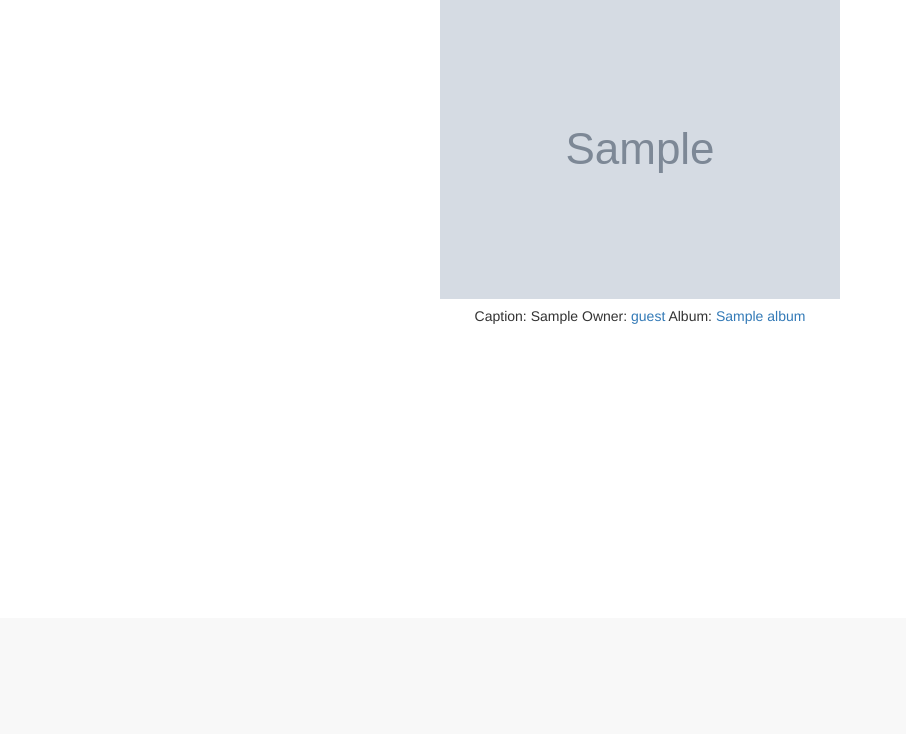
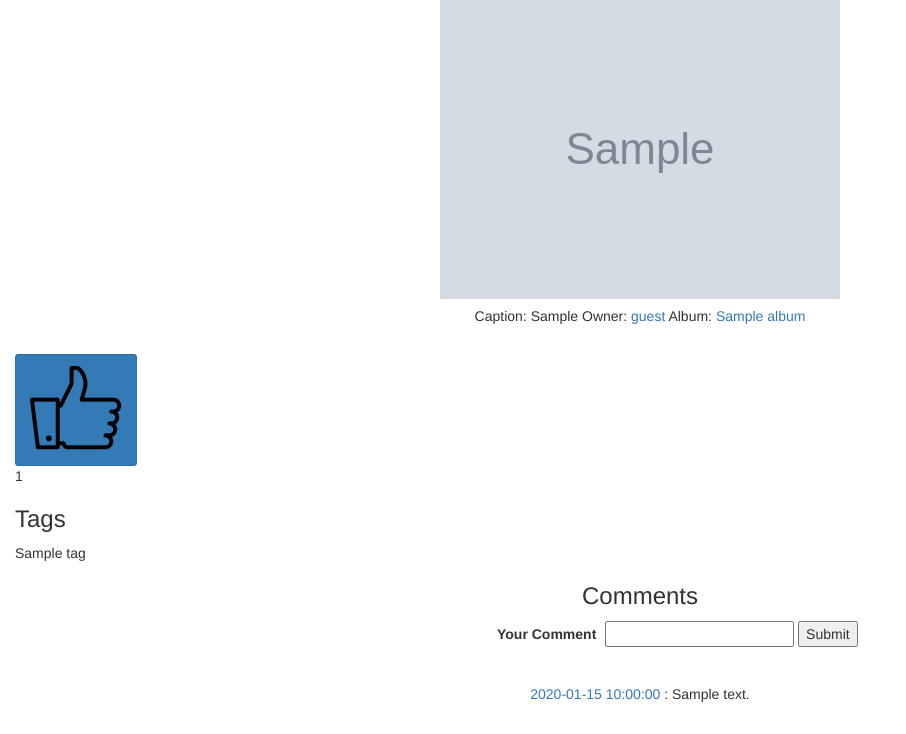
Before and after one commit to EvenGu/photo-share, a Flask app: page /photo/1 in a window 1280 px wide. Shown: the part 182-916 px from the top of the page, without its empty margins (0-906 px from the left). Before the commit the page ends 506 px from the top, so only its background shows below. Run offline with Flask 2, Linux system fonts and the light colour scheme; data comes from the database, SQL or seed files in the repository; tables that the repository leaves empty hold one stand-in row (values such as "Sample post"); grey boxes marked "Sample" are stand-in pictures; some libraries are stand-ins or nearby versions.

Commit message:
update show tags and comment

```diff
--- a/PhotoShare/app.py
+++ b/PhotoShare/app.py
@@ -222,10 +222,9 @@ def findu(uid):
     name = cursor.fetchone()[0]
     cursor.execute("select * from albums where uid='{0}'".format(uid))
     albums=cursor.fetchall()
-    print(albums)
 
     return render_template('MyProfile.html',message=name+"'s mainpage",uname=getUserFname(),
-                           uid=getCurrentUserId(),albums=albums,profid=uid)
+                           uid=int(getCurrentUserId()),albums=albums,profid=int(uid))
 
 #album page
 @app.route('/album/<aid>',methods=['GET','POST'])
@@ -265,13 +264,15 @@ def photo(pid):
         photo=cursor.fetchone()
         cursor.execute("select aname from Albums a,photos p where p.pid='{0}' and a.aid=p.aid".format(pid))
         aname=cursor.fetchone()[0]
-        cursor.execute("select u.fname from users u,photos p,albums a where p.pid='{0}' and u.uid=a.uid and a.aid=p.aid".format(pid))
-        oname=cursor.fetchone()[0]
-
+        cursor.execute("select u.fname,u.uid from users u,photos p,albums a where p.pid='{0}' and u.uid=a.uid and a.aid=p.aid".format(pid))
+        owner=cursor.fetchone()
+        oid=owner[1]
+        oname=owner[0]
+        print(tags)
 
         return render_template('Photo.html', name=pid, message="Here's photo",photo=photo,aname=aname,
-                               liken=pl,like=getUsersLike(ucurrent,pid),comments=comm,uid=getCurrentUserId()
-                               ,uname=uname,oname=oname,tags=tags)
+                               liken=pl,like=getUsersLike(ucurrent,pid),comments=comm,uid=int(getCurrentUserId())
+                               ,uname=uname,oname=oname,tags=tags,oid=int(oid))
 
 
 # begin photo uploading code
@@ -365,7 +366,7 @@ def search():
 
 
 #add tags
-@app.route("/photo/<pid>",methods=['POST'])
+@app.route("/Ctag/<pid>",methods=['POST'])
 def AddTags(pid):
     cursor=conn.cursor()
     key=request.form['crtTag']
--- a/PhotoShare/templates/Photo.html
+++ b/PhotoShare/templates/Photo.html
@@ -55,20 +55,15 @@ as well as the containing album and the owner
             Owner: <a href="{{url_for('findu',uid=uid)}}">{{ oname }}</a>
             Album: <a href="{{url_for('album',aid=photo[3])}}">{{ aname }}</a>
         </h5>
-        <!---
-        {% if auth %}
-        <a href="{{url_for('delete')}}?pid={{photo[1]}}&photouid={{photo[3]}}&aid={{photo[4]}}">Delete {{photo[2]}}</a>
-		<br>
-		--->
-        {% endif %}
     </div>
 
     <div class="like-unlike">
-        <form class="like-unlike" method="GET" action="/like">
+        <form class="like-unlike" method="GET" action="/like/{{ photo[0] }}">
             {% if like %}
-                <input type="button" name="like-unlike"><img src="../static/thumb-up-active.png">
+                <button type="like" class="btn btn-primary btn-sm"><img src="../static/thumb-up-active.png"></button>
+
             {% else %}
-                <input type="button" name="like-unlike"><img src="../static/thumb-up.png">
+                <button type="like" class="btn btn-primary btn-sm"><img src="../static/thumb-up.png"></button>
             {% endif %}
         </form>
         {{ liken }}
@@ -78,25 +73,29 @@ as well as the containing album and the owner
 	<h3>Tags</h3>
     {% if tags %}
 		{% for tag in tags %}
-            <span class="tag">{{tag[3]}}</span>
+            <span class="tag">{{tag[1]}}</span>
 		{% endfor %}
 	{% endif %}
-    <form class="Tags" method="post" action="/photo">
+    {% if uid==oid %}
+        <form class="Tags" method="POST" action="/Ctag/{{ photo[0] }}">
         <label for="crtTag">Create a New Tag</label>
         <input type="text" name="crtTag"/>
         <input type="submit" name="crtTag" value="Submit">
     </form>
+    {% endif %}
     </div>
 
     <div class="field-wrap">
     <h3>Comments</h3>
-	<form class="Comments" method="post" action="/photo">
-		<label for="addComment">Your Comment</label>
-        <input type="text" required name="addComment"/>
-        <input type="submit" name="submit" value="Submit">
-        <input type="hidden" name="pid" value="{{photo[0][1]}}">
-        <input type="hidden" name="photouid" value="{{photo[0][3]}}">
-	</form>
+	{% if uid!=oid %}
+        <form class="Comments" method="post" action="/photo">
+            <label for="addComment">Your Comment</label>
+            <input type="text" required name="addComment"/>
+            <input type="submit" name="submit" value="Submit">
+            <input type="hidden" name="pid" value="{{photo[1]}}">
+            <input type="hidden" name="photouid" value="{{photo[3]}}">
+        </form>
+    {% endif %}
     </div>
 
     <div class="field-wrap">
```
